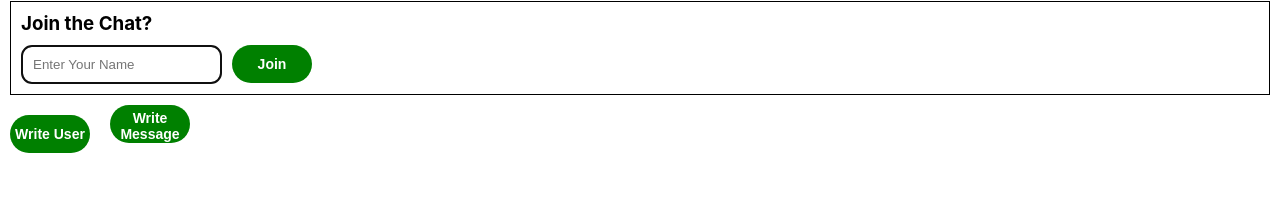
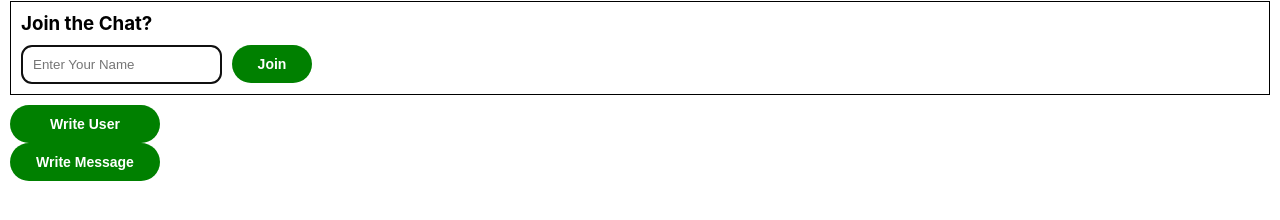
Before and after one commit to Arusli/chatroom, a React (Create React App) app: page / in a window 1280 px wide. Shown: the part 174-394 px from the top of the page. Built offline with nearby package versions, Linux system fonts and the light colour scheme; no server answers; the database is empty.

Commit message:
format code

```diff
--- a/src/App.tsx
+++ b/src/App.tsx
@@ -44,11 +44,19 @@ function App(): JSX.Element {
     });
   };
 
-  const writeDb = <div>
-  <button onClick={() => writeUser("Andrew", "purple", true)}>
+  const writeDb = (
+    <div>
+      <div>
+        <button
+          style={{ width: "150px" }}
+          onClick={() => writeUser("Andrew", "purple", true)}
+        >
           Write User
         </button>
+      </div>
+      <div>
         <button
+          style={{ width: "150px" }}
           onClick={() =>
             writeMessage(
               "hey its me",
@@ -63,6 +71,8 @@ function App(): JSX.Element {
           Write Message
         </button>
       </div>
+    </div>
+  );
 
   if (currentUser.name) {
     return (
```
Lines whose indentation alone changed are shown as unchanged.
